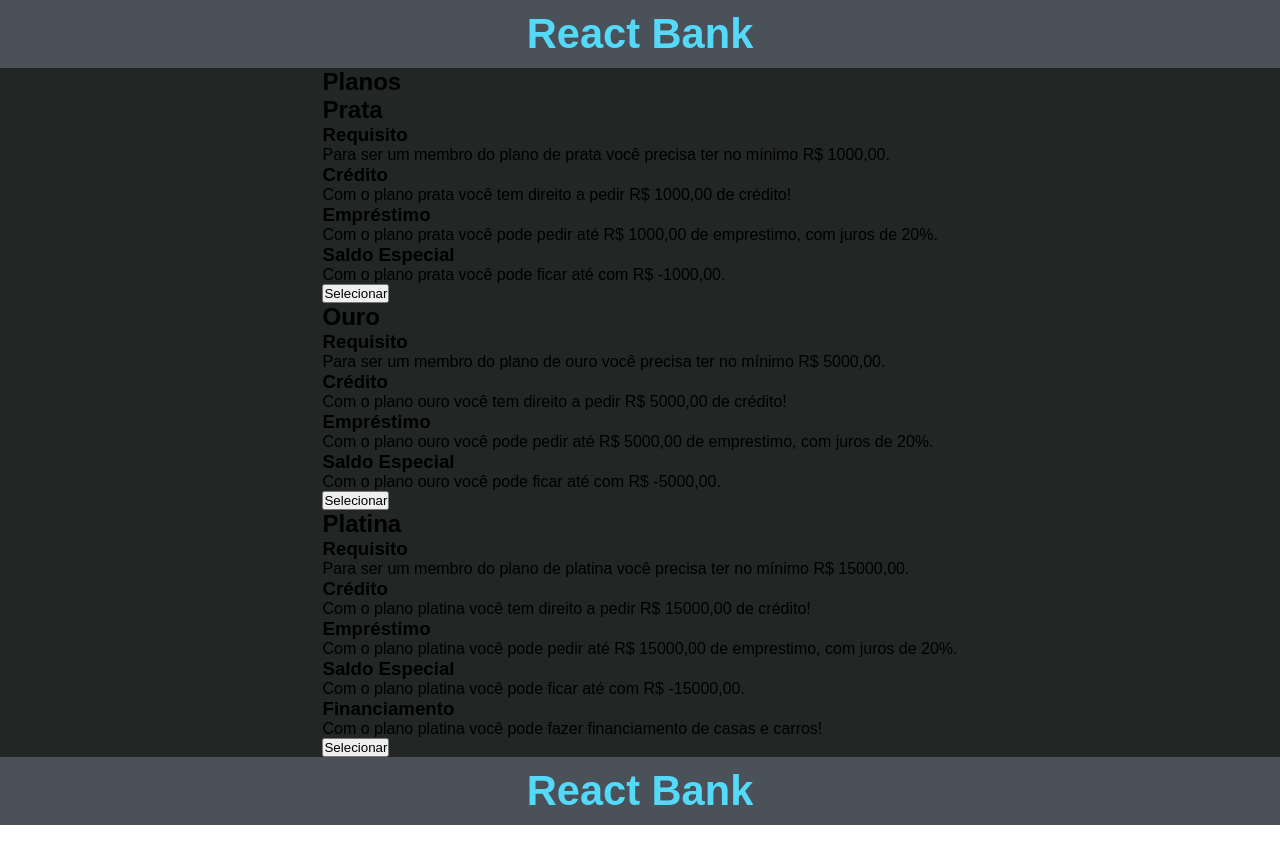
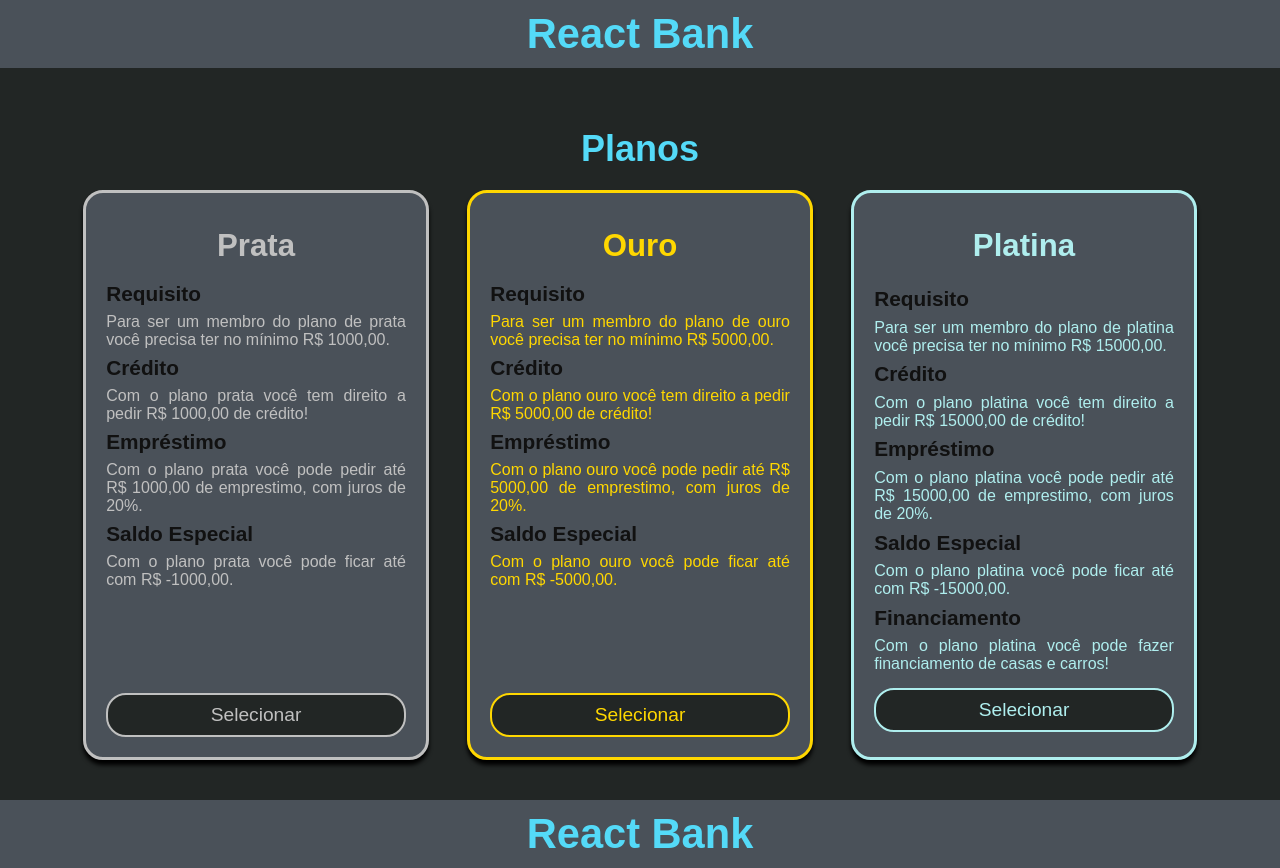
Before and after one commit to JPSS14/react-bank, a Next.js app: page /planos in a window 1280 px wide. Before the commit the page ends 825 px from the top, so only its background shows below. Built offline with nearby package versions, Linux system fonts and the light colour scheme.

Commit message:
react-bank UPDATE 48: Added style to planos page

```diff
--- a/src/pages/planos.tsx
+++ b/src/pages/planos.tsx
@@ -1,17 +1,19 @@
+import planStyle from '../styles/Planos.module.scss';
 import style from '../styles/main.module.scss';
 
-export default function Planos(){
-    return(
+export default function Planos() {
+    return (
         <main className={style.main}>
-            <section>
+            <section className={planStyle.mainSection}>
                 <header>
                     <h1>Planos</h1>
                 </header>
 
-                <article>
+                <article className={`${planStyle.mainArticle} ${planStyle.silver}`}>
                     <header>
                         <h2>Prata</h2>
                     </header>
+                    <div className={planStyle.mainArticleContent}>
                         <h3>Requisito</h3>
                         <p>Para ser um membro do plano de prata você precisa ter no mínimo R$ 1000,00.</p>
                         <h3>Crédito</h3>
@@ -20,13 +22,15 @@ export default function Planos(){
                         <p>Com o plano prata você pode pedir até R$ 1000,00 de emprestimo, com juros de 20%.</p>
                         <h3>Saldo Especial</h3>
                         <p>Com o plano prata você pode ficar até com R$ -1000,00.</p>
+                    </div>
                     <button>Selecionar</button>
                 </article>
 
-                <article>
+                <article className={`${planStyle.mainArticle} ${planStyle.gold}`}>
                     <header>
                         <h2>Ouro</h2>
                     </header>
+                    <div className={planStyle.mainArticleContent}>
                         <h3>Requisito</h3>
                         <p>Para ser um membro do plano de ouro você precisa ter no mínimo R$ 5000,00.</p>
                         <h3>Crédito</h3>
@@ -35,13 +39,15 @@ export default function Planos(){
                         <p>Com o plano ouro você pode pedir até R$ 5000,00 de emprestimo, com juros de 20%.</p>
                         <h3>Saldo Especial</h3>
                         <p>Com o plano ouro você pode ficar até com R$ -5000,00.</p>
+                    </div>
                     <button>Selecionar</button>
                 </article>
 
-                <article>
+                <article className={`${planStyle.mainArticle} ${planStyle.platiun}`}>
                     <header>
                         <h2>Platina</h2>
                     </header>
+                    <div className={planStyle.mainArticleContent}>
                         <h3>Requisito</h3>
                         <p>Para ser um membro do plano de platina você precisa ter no mínimo R$ 15000,00.</p>
                         <h3>Crédito</h3>
@@ -52,7 +58,8 @@ export default function Planos(){
                         <p>Com o plano platina você pode ficar até com R$ -15000,00.</p>
                         <h3>Financiamento</h3>
                         <p>Com o plano platina você pode fazer financiamento de casas e carros!</p>
-                    <button>Selecionar</button>
+                    </div>
+                    <button className={planStyle.lastButton}>Selecionar</button>
                 </article>
 
             </section>
--- /dev/null
+++ b/src/styles/Planos.module.scss
@@ -0,0 +1,127 @@
+@import "colors";
+.mainSection{
+    display: flex;
+    flex-wrap: wrap;
+    flex-basis: 90%;
+    justify-content: space-around;
+    margin: 40px 0;
+
+    >header{
+        flex-basis: 100%;
+        text-align: center;
+        font-size: 1.5em;
+        color: $blue;
+        margin: 20px 0;
+    }
+
+    .mainArticle{
+        flex-basis: 30%;
+        display: flex;
+        flex-wrap: wrap;
+        background: $main;
+        padding: 20px;
+        border-radius: 20px;
+        box-shadow: rgba(0, 0, 0, 1.18) 0px 5px 4px 0px;
+        border: dashed 3px $dark;
+
+
+        >header{
+            flex-basis: 100%;
+            margin: 15px 0;
+            font-size: 1.3em;
+            color: $blue;
+            text-align: center;
+        }
+
+        .mainArticleContent{
+            display: flex;
+            flex-wrap: wrap;
+
+            h3{
+                flex-basis: 100%;
+                color: #111;
+                font-size: 1.3em;
+                margin: 3px 0;
+            }
+
+            p{
+                flex-basis: 100%;
+                text-align: justify;
+                margin: 4px 0;
+            }
+        }
+        button{
+            display: flex;
+            justify-content: center;
+            align-items: center;
+            flex-basis: 100%;
+            padding: 20px;
+            max-height: 20px;
+            margin-top: 100px;
+            background: $dark;
+            border: solid 2px $blue;
+            border-radius: 20px;
+            color: $blue;
+            font-size: 1.2em;
+            text-align: center;
+            cursor: pointer;
+        }
+        button:hover{
+            color: $dark;
+            background: $blue;
+            border: solid 2px $dark;
+        }
+        .lastButton{
+            margin-top: 10px;
+        }
+
+    }
+
+    .silver{
+        border: solid 3px silver;
+        color:silver;
+        h2{
+            color: silver;
+        }
+        button{
+            border: solid 2px silver;
+            color: silver;
+        }
+        button:hover{
+            background: silver;
+        }
+    }
+
+    .gold{
+        border: solid 3px gold;
+        color:gold;
+        h2{
+            color: gold;
+        }
+        button{
+            border: solid 2px gold;
+            color: gold;
+        }
+        button:hover{
+            background: gold;
+        }
+    }
+
+    .platiun{
+        border: solid 3px paleturquoise;
+        color:paleturquoise;
+        h2{
+            color: paleturquoise;
+        }
+        button{
+            border: solid 2px paleturquoise;
+            color: paleturquoise;
+        }
+        button:hover{
+            background: paleturquoise;
+        }
+    }
+
+
+
+}
```
Lines whose indentation alone changed are shown as unchanged.
